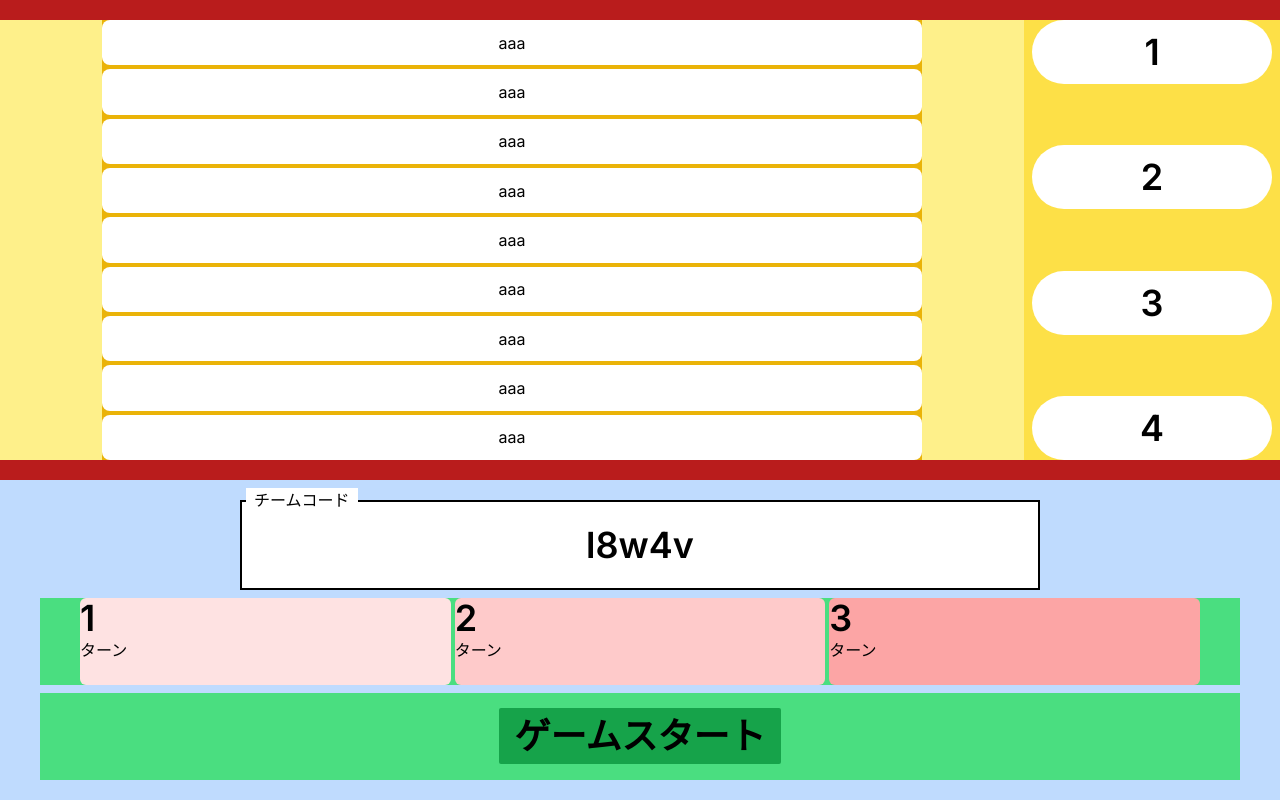
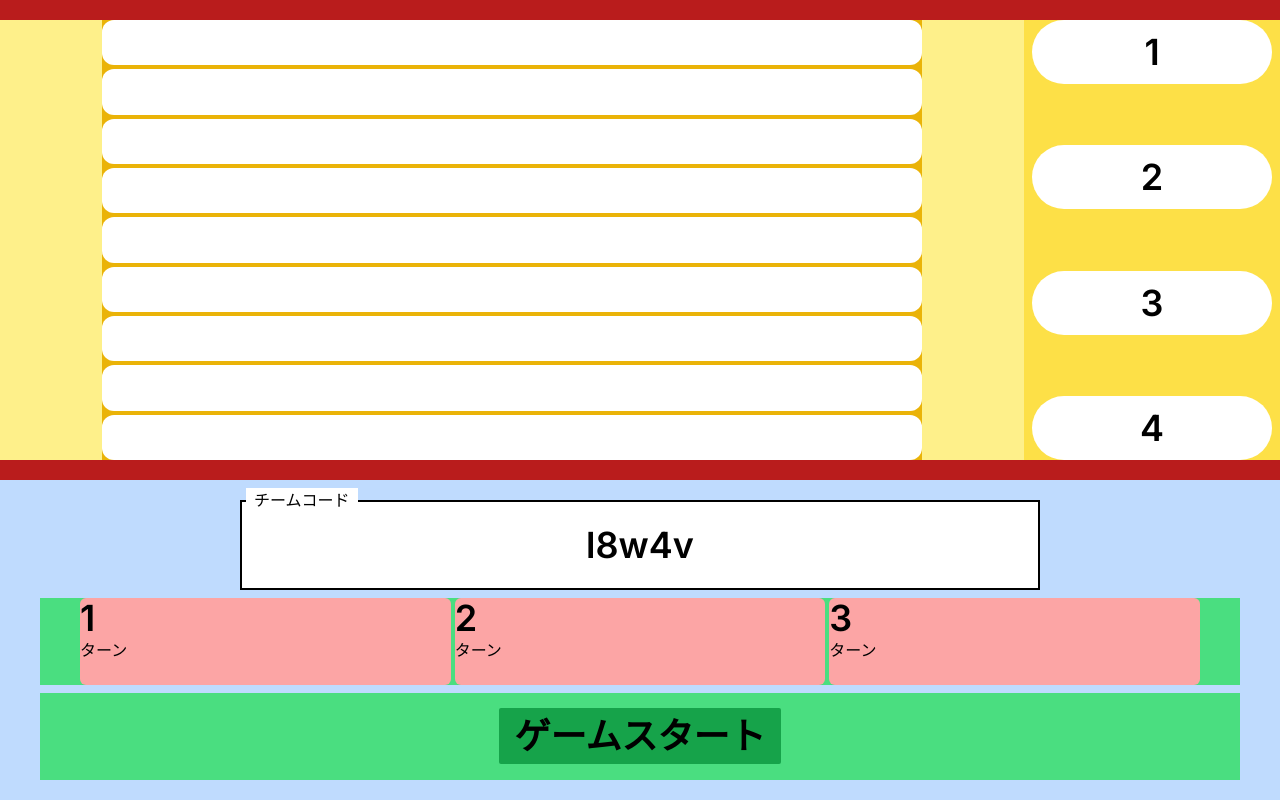
Before and after one commit to katsudon08/darts_frontend, a Next.js app: page /room-setting in a window 1280 px wide. Built offline with nearby package versions, Linux system fonts and the light colour scheme.

Commit message:
コードをきれいにした

```diff
--- a/src/app/room-setting/page.tsx
+++ b/src/app/room-setting/page.tsx
@@ -14,11 +14,10 @@ export default function () {
         setTeamcode(generateRandomString())
     }, [])
 
-    const strs = ["aaa", "aaa", "aaa", "aaa", "aaa", "aaa", "aaa", "aaa", "aaa"]
+    const strs = Array(9).fill("")
 
     const handleClick = () => {
-        console.log(URLS.GAME)
-        // router.push(URLS.GAME)
+        router.push(URLS.GAME)
     }
 
     return (
@@ -29,23 +28,16 @@ export default function () {
                         <div className="flex justify-center bg-yellow-200 h-full w-4/5">
                             <div className="flex flex-col justify-between bg-yellow-500 space-y-1 h-full w-4/5">
                                 {strs.map((str, i) => (
-                                    <div className="flex  bg-white w-full justify-center items-center rounded-lg h-full" key={i}>{str}</div>
+                                    <div className="flex  bg-white w-full justify-center items-center rounded-xl h-full" key={i}>{str}</div>
                                 ))}
                             </div>
                         </div>
                         <div className="flex flex-col justify-between bg-yellow-300 h-full w-1/5">
-                            <button className="bg-white rounded-full mx-2 py-3">
-                                <TEXT text="1" />
-                            </button>
-                            <button className="bg-white rounded-full mx-2 py-3">
-                                <TEXT text="2" />
-                            </button>
-                            <button className="bg-white rounded-full mx-2 py-3">
-                                <TEXT text="3" />
-                            </button>
-                            <button className="bg-white rounded-full mx-2 py-3">
-                                <TEXT text="4" />
-                            </button>
+                            {Array(4).fill(0).map((v, i) => (
+                                <button className="bg-white rounded-full mx-2 py-3" key={i}>
+                                    <TEXT text={String(i+1)} />
+                                </button>
+                            ))}
                         </div>
                     </div>
                     <div className="flex flex-col justify-between items-center h-2/5 space-y-2 py-5 px-10 bg-blue-200">
@@ -56,12 +48,12 @@ export default function () {
                             </div>
                         </div>
                         <div className="flex justify-between px-10 space-x-1  bg-green-400 h-full w-full">
-                            <div className="bg-red-100 w-full rounded-md"><TEXT text="1"/>ターン</div>
-                            <div className="bg-red-200 w-full rounded-md"><TEXT text="2"/>ターン</div>
-                            <div className="bg-red-300 w-full rounded-md"><TEXT text="3"/>ターン</div>
+                            {Array(3).fill(0).map((v, i) => (
+                                <div className="bg-red-300 w-full rounded-md" key={i}><TEXT text={String(i+1)} />ターン</div>
+                            ))}
                         </div>
                         <div className="flex justify-center items-center bg-green-400 h-full w-full">
-                            <button className="bg-green-600 py-2 px-4  rounded-sm">
+                            <button className="bg-green-600 py-2 px-4  rounded-sm" onClick={handleClick}>
                                 <TEXT text="ゲームスタート" />
                             </button>
                         </div>
```
